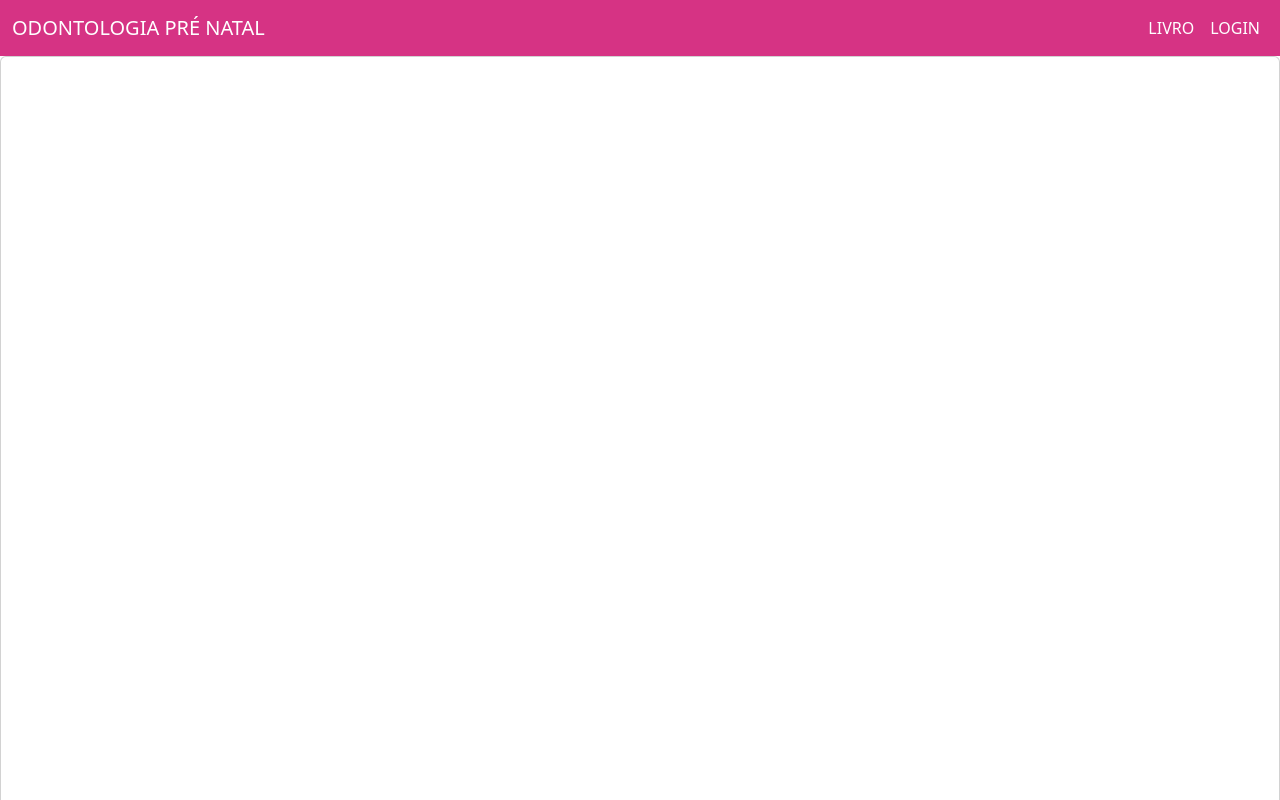
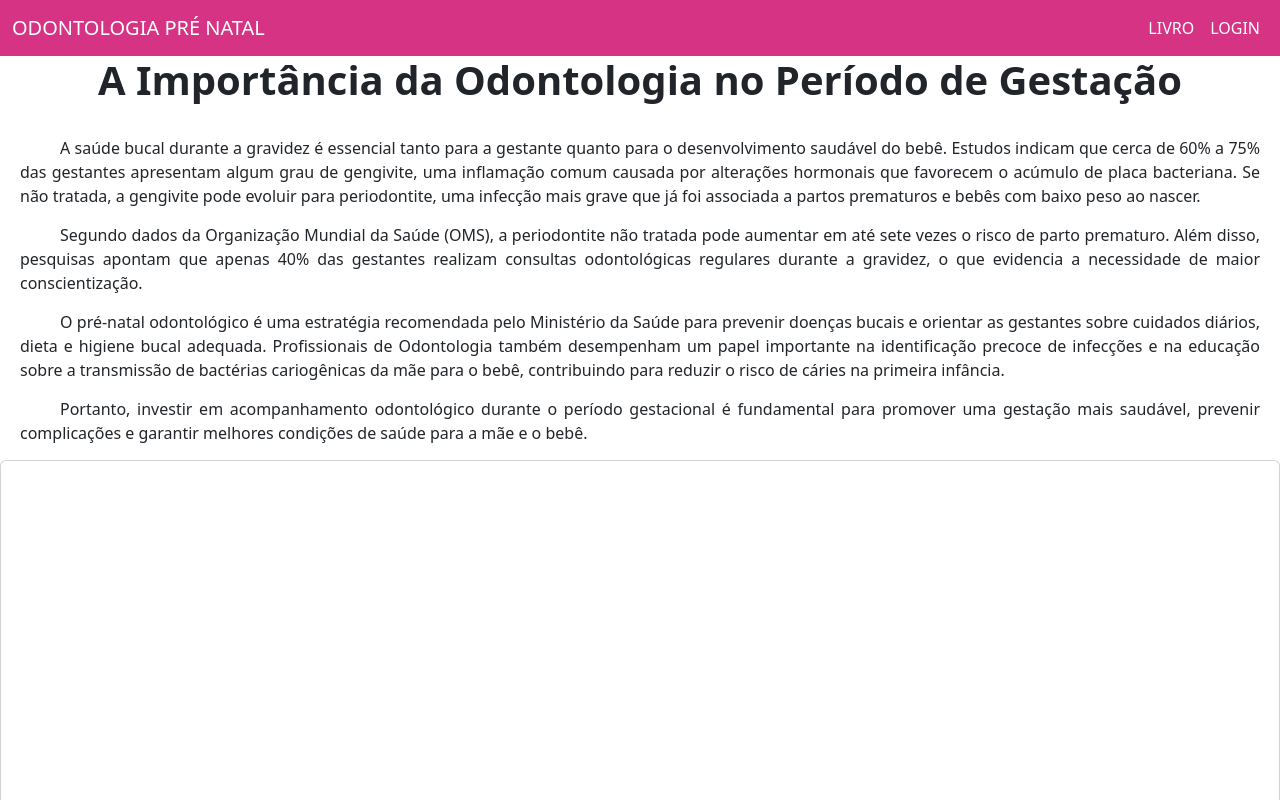
Before and after one commit to isaaczx0/Livro-Pre-Natal-Odontologico, a plain HTML site: page Livro/real.html in a window 1280 px wide. Shown: the top 800 px of the page. Drawn offline with nearby package versions, Linux system fonts and the light colour scheme.

Commit message:
Atualização 1 22/06

```diff
--- a/Livro/real.css
+++ b/Livro/real.css
@@ -1,3 +1,14 @@
 .card{
     padding-top: 100%;
 }
+
+.conteudo {
+    padding-left: 20px;
+    padding-right: 20px;
+    text-align: justify;
+}
+
+.conteudo p {
+    text-indent: 40px;
+    margin-bottom: 15px;
+}
--- a/Livro/real.html
+++ b/Livro/real.html
@@ -26,14 +26,27 @@
             </div>
         </div>
     </nav>
+
+    <h3 class="text-center display-6 fw-bold">A Importância da Odontologia no Período de Gestação</h3>
+    <br>
+
+    <div class="conteudo">
+        <p>A saúde bucal durante a gravidez é essencial tanto para a gestante quanto para o desenvolvimento saudável do bebê. Estudos indicam que cerca de 60% a 75% das gestantes apresentam algum grau de gengivite, uma inflamação comum causada por alterações hormonais que favorecem o acúmulo de placa bacteriana. Se não tratada, a gengivite pode evoluir para periodontite, uma infecção mais grave que já foi associada a partos prematuros e bebês com baixo peso ao nascer.</p>
+
+        <p>Segundo dados da Organização Mundial da Saúde (OMS), a periodontite não tratada pode aumentar em até sete vezes o risco de parto prematuro. Além disso, pesquisas apontam que apenas 40% das gestantes realizam consultas odontológicas regulares durante a gravidez, o que evidencia a necessidade de maior conscientização.</p>
+
+        <p>O pré-natal odontológico é uma estratégia recomendada pelo Ministério da Saúde para prevenir doenças bucais e orientar as gestantes sobre cuidados diários, dieta e higiene bucal adequada. Profissionais de Odontologia também desempenham um papel importante na identificação precoce de infecções e na educação sobre a transmissão de bactérias cariogênicas da mãe para o bebê, contribuindo para reduzir o risco de cáries na primeira infância.</p>
+
+        <p>Portanto, investir em acompanhamento odontológico durante o período gestacional é fundamental para promover uma gestação mais saudável, prevenir complicações e garantir melhores condições de saúde para a mãe e o bebê.</p>
+    </div>
+
     <div class="card text-center">
         <div class="card-header">
-            SAIBA MAIS
         </div>
         <div class="card-body">
-            <h5 class="card-title"></h5>
-            <p class="card-text">With supporting text below as a natural lead-in to additional content.</p>
-            <a href="contatos.html" class="btn btn-primary">CONTATOS</a>
+            <h5 class="card-title">SAIBA MAIS</h5>
+            <p class="card-text">O IDEAL É SEMPRE PROCURAR ESPECIALISTAS NO ASSUNTO, VÁ NA CLÍNICA MAIS PERTO DA SUA CASA OU DE SUA PREFERÊNCIA!</p>
+            <a href="contatos.html" class="btn btn" style="background-color: #d63384; color: white;">CONTATOS</a>
         </div>
     </div>
 </body>
```
